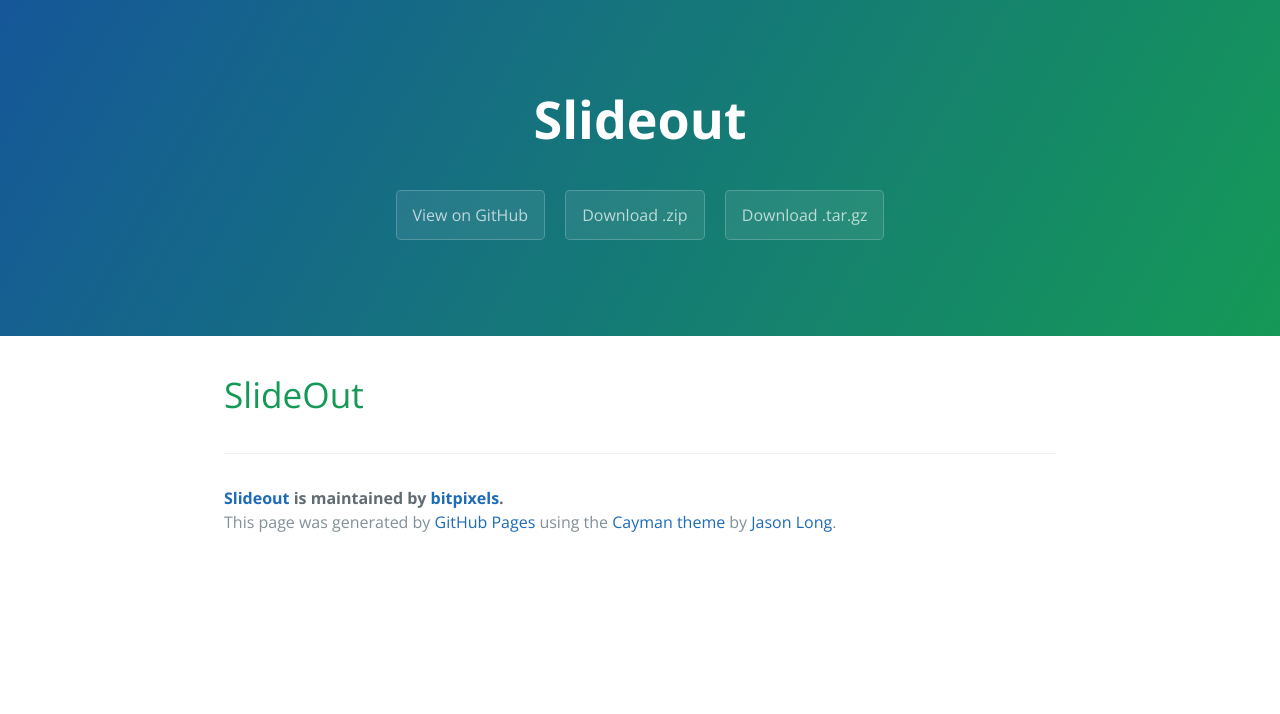
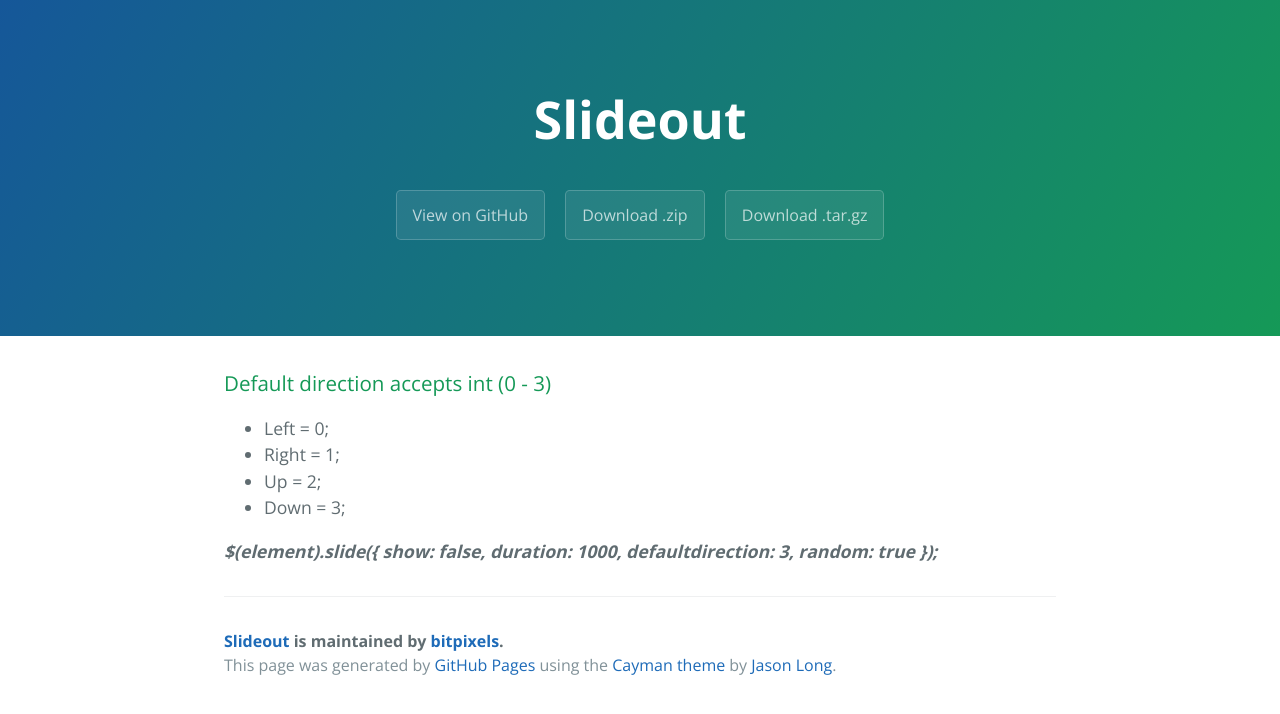
Before and after one commit to bitpixels/SlideOut, a plain HTML site: page index.html in a window 1280 px wide. Drawn offline with nearby package versions, Linux system fonts and the light colour scheme.

Commit message:
Create gh-pages branch via GitHub

```diff
--- a/index.html
+++ b/index.html
@@ -19,8 +19,17 @@
     </section>
 
     <section class="main-content">
-      <h1>
-<a id="slideout" class="anchor" href="#slideout" aria-hidden="true"><span class="octicon octicon-link"></span></a>SlideOut</h1>
+      <h3>
+<a id="default-direction-accepts-int-0---3" class="anchor" href="#default-direction-accepts-int-0---3" aria-hidden="true"><span class="octicon octicon-link"></span></a>Default direction accepts int (0 - 3)</h3>
+
+<ul>
+<li>Left = 0;</li>
+<li>Right = 1;</li>
+<li>Up = 2;</li>
+<li>Down = 3;</li>
+</ul>
+
+<p><em><strong>$(element).slide({ show: false, duration: 1000, defaultdirection: 3, random: true });</strong></em></p>
 
       <footer class="site-footer">
         <span class="site-footer-owner"><a href="https://github.com/bitpixels/SlideOut">Slideout</a> is maintained by <a href="https://github.com/bitpixels">bitpixels</a>.</span>
--- a/params.json
+++ b/params.json
@@ -1 +1 @@
-{"name":"Slideout","tagline":"","body":"# SlideOut\r\n","google":"","note":"Don't delete this file! It's used internally to help with page regeneration."}
+{"name":"Slideout","tagline":"","body":"### Default direction accepts int (0 - 3)\r\n* Left = 0;\r\n* Right = 1;\r\n* Up = 2;\r\n* Down = 3;\r\n\r\n_**$(element).slide({ show: false, duration: 1000, defaultdirection: 3, random: true });**_","google":"","note":"Don't delete this file! It's used internally to help with page regeneration."}
```
